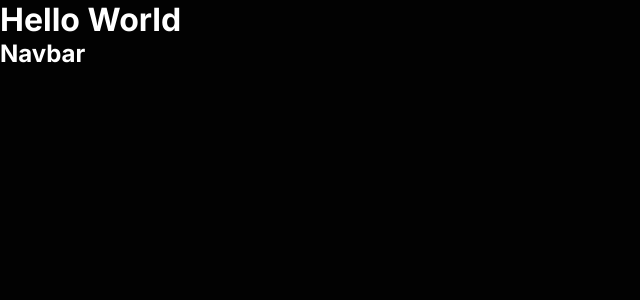
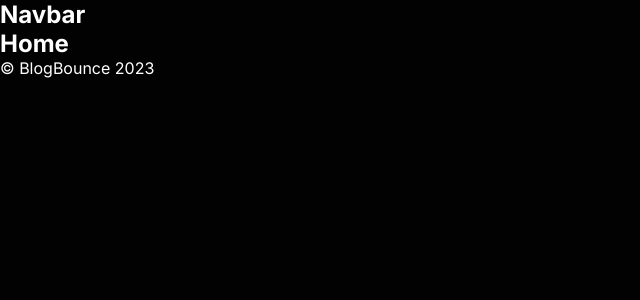
Before and after one commit to s0haibzafar/blog-bounce-ui, a React (Create React App) app: page / in a window 1280 px wide. Shown: the top 300 px of the page, without its empty margins (0-640 px from the left). Built offline with nearby package versions, Linux system fonts and the light colour scheme.

Commit message:
Use react-router-dom & create basic navigation

```diff
--- a/src/App.js
+++ b/src/App.js
@@ -1,13 +1,29 @@
-// import './App.css';
 import Navbar from "./components/navbar/navbar";
+import { BrowserRouter, Routes, Route } from "react-router-dom";
+import Footer from "./components/footer/footer";
+import Home from "./pages/home/home";
 
 function App() {
   return (
     <>
       <div>
-        <h1>Hello World</h1>
+        <BrowserRouter>
+         <div>
+            <Navbar />
+
+            <Routes>
+              <Route
+               path="/"
+               exact
+               element={<Home />}
+              />
+
+            </Routes>
+
+            <Footer />
+         </div>
+        </BrowserRouter>
       </div>
-      <Navbar />
     </>
   );
 }
--- /dev/null
+++ b/src/components/footer/footer.jsx
@@ -0,0 +1,7 @@
+function Footer(){
+    return(
+        <p> &copy; BlogBounce 2023 </p>
+    );
+}
+
+export default Footer;
--- /dev/null
+++ b/src/pages/home/home.jsx
@@ -0,0 +1,7 @@
+function Home(){
+    return(
+        <h2>Home</h2>
+    );
+}
+
+export default Home;
```
